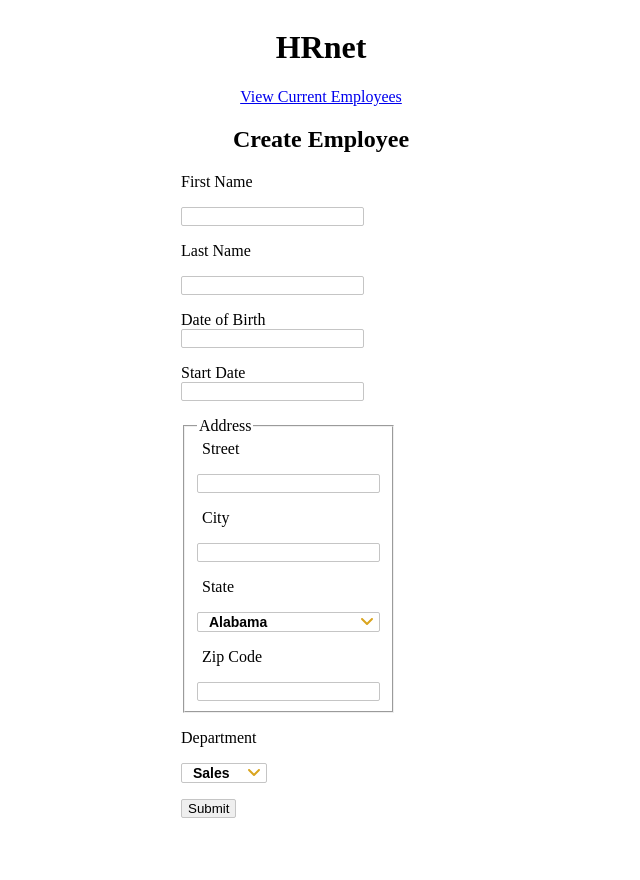
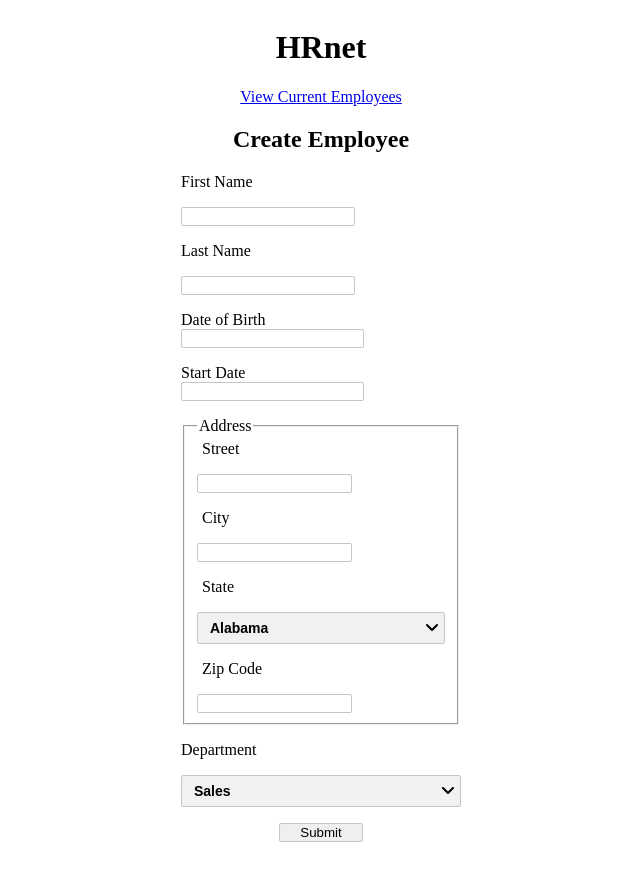
Before and after one commit to empostigo/HRnet, a React (Vite) app: page / in a window 1280 px wide. Shown: the whole page, without its empty margins (319-959 px from the left). Before the commit the page ends 826 px from the top, so only its background shows below. Built offline with nearby package versions, Linux system fonts and the light colour scheme.

Commit message:
Enhance Home page style

```diff
--- a/src/Pages/Home/Home.module.scss
+++ b/src/Pages/Home/Home.module.scss
@@ -9,11 +9,11 @@
   flex-direction: column;
   justify-content: center;
   align-items: center;
+  padding-bottom: 2em;
 
   .form {
     display: flex;
     flex-direction: column;
-    align-items: start;
     gap: 1em;
 
   }
@@ -22,6 +22,15 @@
   button {
     border: 1px solid #c5c5c5;
     border-radius: 2px;
+  }
+
+  input {
+    width: 60%;
+
+    &[type="submit"] {
+      width: 30%;
+      align-self: center;
+    }
   }
 
   button {
--- a/src/components/Calendar/Calendar.module.scss
+++ b/src/components/Calendar/Calendar.module.scss
@@ -35,6 +35,8 @@
 
   button {
     border: none !important;
+    padding: initial !important;
+    background-color: transparent !important;
   }
 
   ul {
--- a/src/components/Select/Select.module.scss
+++ b/src/components/Select/Select.module.scss
@@ -14,8 +14,10 @@
     gap: 20px;
     font-size: inherit;
     font-weight: inherit;
-    background-color: transparent;
+    background-color: #f1f1f1;
     color: inherit;
+    padding: 0.5em;
+    border-radius: 2px;
     cursor: pointer;
     z-index: 2;
 
--- a/src/components/UList/UList.module.scss
+++ b/src/components/UList/UList.module.scss
@@ -1,13 +1,19 @@
 .ul {
   display: block;
   background-color: white;
+  color: #333333;
   border: 1px solid black;
   margin: 0;
   padding: 0 10px;
-  z-index: 1;
 
   .li {
     list-style: none;
     cursor: pointer;
+    margin: 0 -10px;
+    padding: 0 10px;
+
+    &:hover {
+      background-color: #007fff;
+    }
   }
 }
```
Also changed, not shown: src/assets/arrows/angle-down.svg, src/assets/arrows/angle-up.svg.
